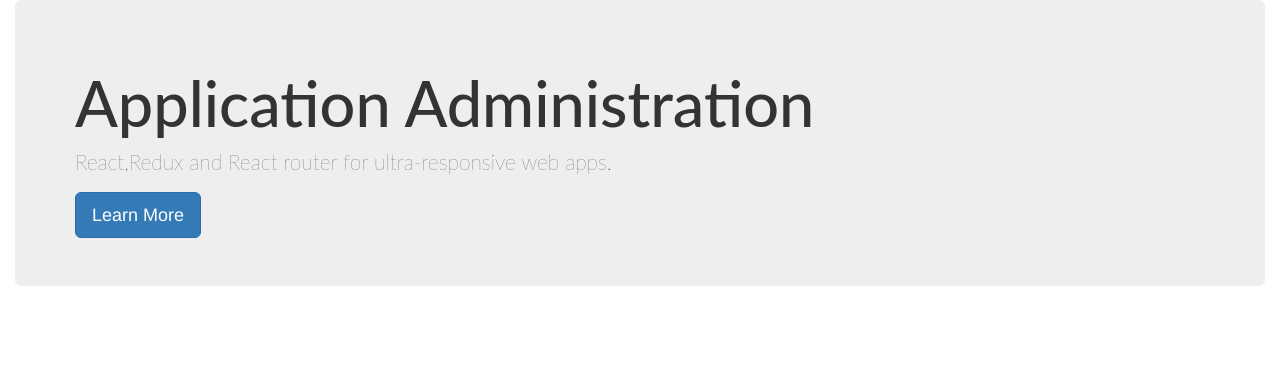
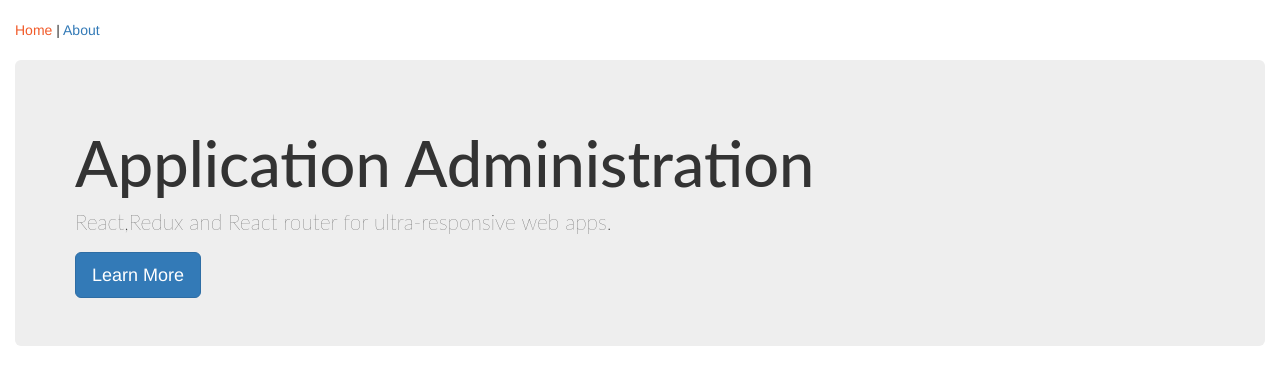
Before and after one commit to mini-militant/react-redux-pluralsigh, a React (Create React App) app: page / in a window 1280 px wide. Shown: the top 384 px of the page. Built offline with nearby package versions, Linux system fonts and the light colour scheme.

Commit message:
1 file modified, 1 added

```diff
--- a/Components/App.js
+++ b/Components/App.js
@@ -2,10 +2,11 @@
 import {Route} from 'react-router-dom'
 import HomePage from './Home/HomePage'
 import AboutPage from './About/AboutPage'
-
+import Header from './Common/Header'
 function App(){
   return(
     <div className="container-fluid">
+      <Header/>
       <Route exact path='/' component = {HomePage}/>
       <Route path='/about' component = {AboutPage}/>
     </div>
--- /dev/null
+++ b/Components/Common/Header.js
@@ -0,0 +1,14 @@
+import React from 'react'
+import {NavLink} from  'react-router-dom'
+
+const Header =()=>{
+  const activeStyle={color:"#F15B2A"}
+  return(
+    <nav>
+    <NavLink to= "/" activeStyle={activeStyle} exact>Home</NavLink> {" | "}
+    <NavLink to= "/about" activeStyle={activeStyle}>About</NavLink>
+    </nav>
+  )
+}
+
+export default Header;
```
